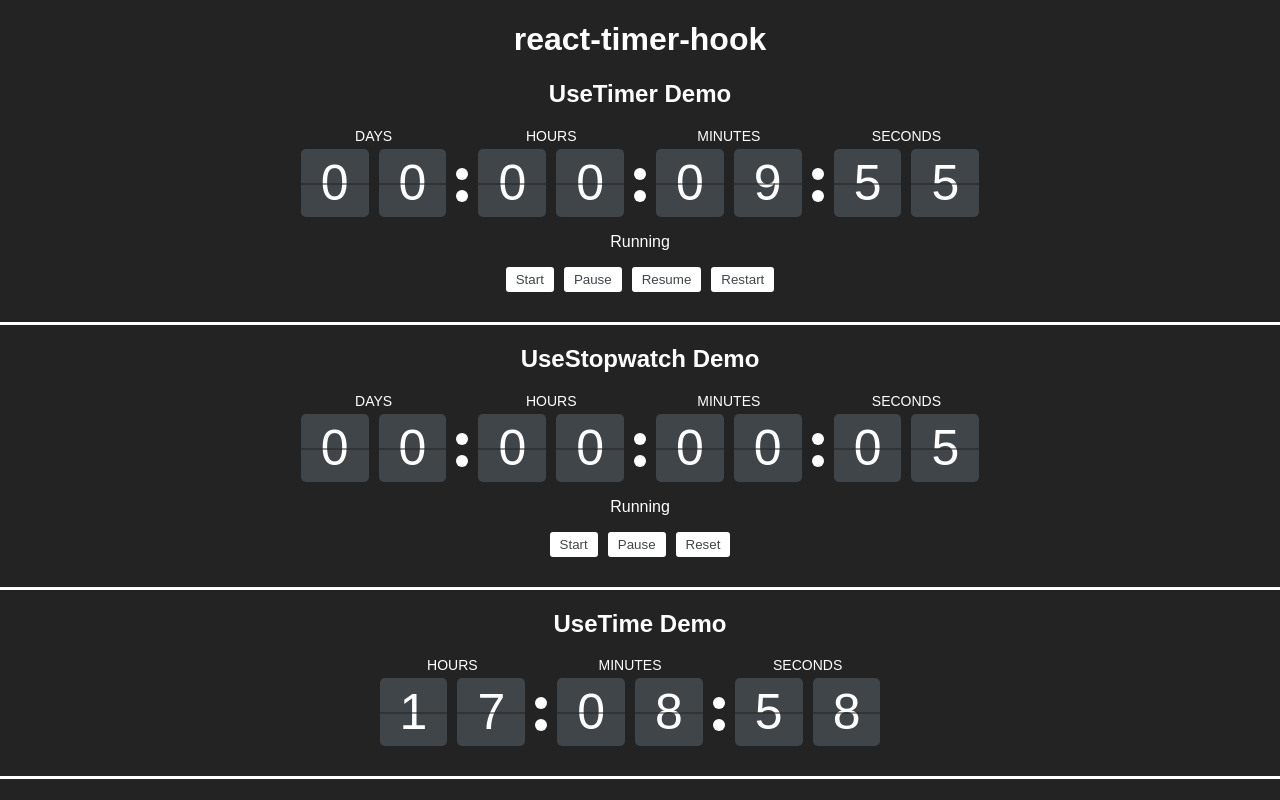
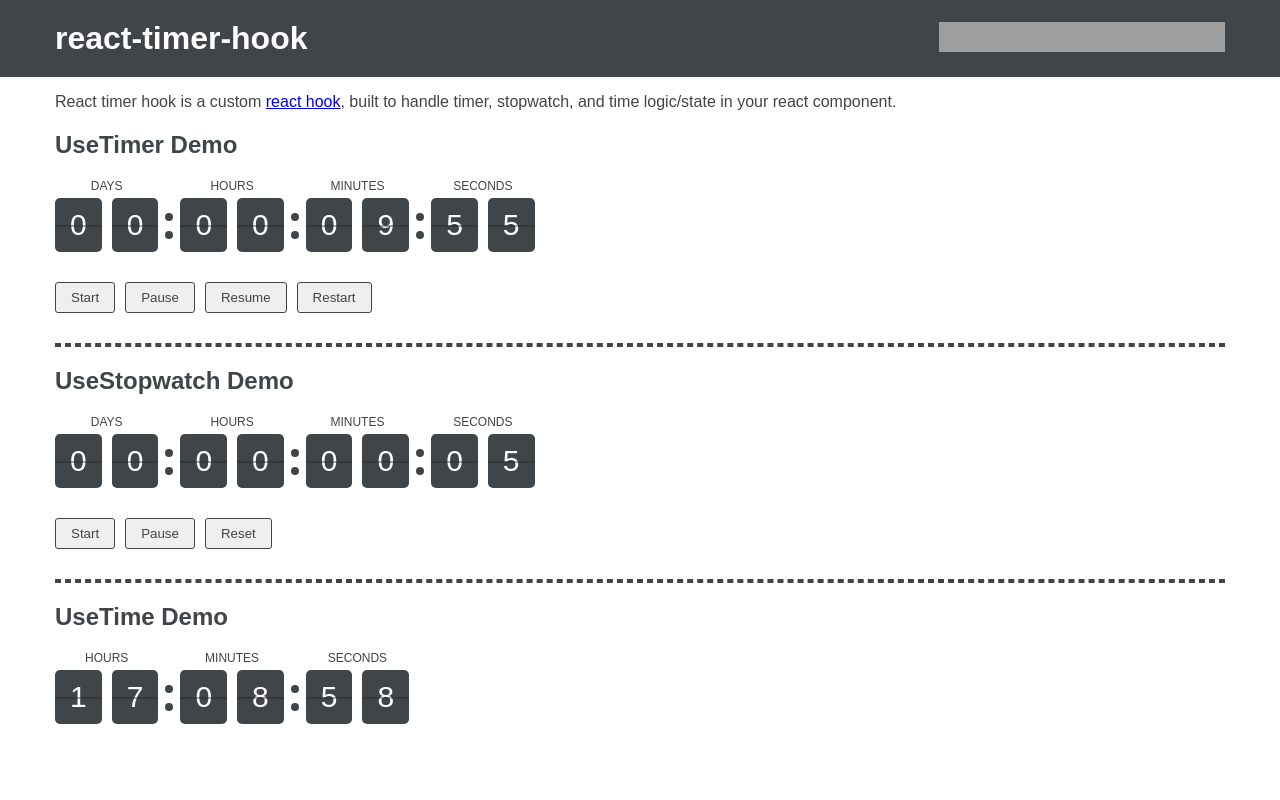
Before and after one commit to amrlabib/react-timer-hook, a React app: page / in a window 1280 px wide. Built offline with nearby package versions, Linux system fonts and the light colour scheme; grey boxes are pictures that could not be loaded; the HTML template or start-up script is replaced by a standard one.

Commit message:
demo style updates

```diff
--- a/demo/App.js
+++ b/demo/App.js
@@ -6,29 +6,48 @@ import UseTimeDemo from './components/UseTimeDemo';
 
 const GlobalStyle = createGlobalStyle`
   html, body {
-    padding: 0;
     margin: 0;
-    background-color: #232323;
     font-family: Arial;
-    color: white;
+    text-align: left;
+    color: #404549;
   }
+  h2 {
+    margin-top: 20px;
+  }
+`;
+
+const StyledContainer = styled.div`
+  width: 1170px;
+  margin-left: auto;
+  margin-right: auto;
 `;
 
 const StyledApp = styled.div`
   flex: 1;
-  width: 100%;
-  height: 100%;
 `;
 
-const StyledHeader = styled.h1`
-  text-align: center;
+const HeaderBG = styled.div`
+  background-color: #404549;
+`;
+
+const StyledHeader = styled.div`
+  display: flex;
+  justify-content: space-between;
+  align-items: center;
+
+  & h1 {
+    margin: 20px 0;
+  }
+`;
+
+const StyledH1 = styled.h1`
   color: white;
 `;
 
 const StyledSeparator = styled.div`
-  height: 3px;
-  background-color: white;
+  height: 0px;
   margin-top: 30px;
+  border: dashed 2px #404549;
 `;
 
 export default function App() {
@@ -38,13 +57,28 @@ export default function App() {
   return (
     <StyledApp>
       <GlobalStyle />
-      <StyledHeader>react-timer-hook</StyledHeader>
-      <UseTimerDemo expiryTimestamp={time} />
-      <StyledSeparator />
-      <UseStopwatchDemo />
-      <StyledSeparator />
-      <UseTimeDemo />
-      <StyledSeparator />
+      <HeaderBG>
+        <StyledContainer>
+          <StyledHeader>
+            <StyledH1>react-timer-hook</StyledH1>
+            <div>
+              <iframe src="https://ghbtns.com/github-btn.html?user=amrlabib&repo=react-timer-hook&type=star&count=true&size=large" frameborder="0" scrolling="0" width="160" height="30" title="GitHub" />
+              <iframe src="https://ghbtns.com/github-btn.html?user=amrlabib&repo=react-timer-hook&type=fork&count=true&size=large" frameborder="0" scrolling="0" width="126" height="30" title="GitHub" />
+            </div>
+          </StyledHeader>
+        </StyledContainer>
+      </HeaderBG>
+      <StyledContainer>
+        <p>
+          React timer hook is a custom <a href="https://reactjs.org/docs/hooks-intro.html" target="_blank">react hook</a>,
+          built to handle timer, stopwatch, and time logic/state in your react component.
+        </p>
+        <UseTimerDemo expiryTimestamp={time} />
+        <StyledSeparator />
+        <UseStopwatchDemo />
+        <StyledSeparator />
+        <UseTimeDemo />
+      </StyledContainer>
     </StyledApp>
   );
 }
--- a/demo/components/Button.js
+++ b/demo/components/Button.js
@@ -2,14 +2,18 @@ import React from 'react';
 import styled from 'styled-components';
 
 const StyledButton = styled.button`
-  background-color: white;
   border-radius: 5;
-  margin: 0 5px 0 5px;
+  margin: 0 10px 0 0px;
   outline: none;
   border: none;
-  padding: 5px 10px;
+  padding: 7px 15px;
   color: #404549;
   border-radius: 3px;
+  border: solid 1px #404549;
+  &: hover {
+    box-shadow: 0 0 11px rgba(33,33,33,.2);
+    cursor: pointer;
+  }
 `;
 
 export default function Button(props) {
--- a/demo/components/Digit.js
+++ b/demo/components/Digit.js
@@ -5,29 +5,35 @@ const StyledContainer = styled.div`
   display: flex;
   flex-direction: column;
   align-items: center;
+  margin: 0 7px;
+  &: first-child {
+    margin-left: 0;
+  }
 `;
 
 const StyledTitle = styled.span`
-  font-size: 14px;
-  color: white;
+  font-size: 12px;
   margin-bottom: 5px;
 `;
 
 const StyledDigitContainer = styled.div`
   display: flex;
   flex-direction: row;
+  padding: 0;
 `;
 
 const StyledSingleDigit = styled.span`
   position: relative;
   display: flex;
   flex: 0 1 25%;
-  font-size: 50px;
+  font-size: 30px;
   background-color: #404549;
   border-radius: 5px;
-  padding: 5px 20px;
+  padding: 10px 15px;
   color: white;
-  margin: 0 5px;
+  &:first-child {
+    margin-right: 10px;
+  }
   &:after {
     position: absolute;
     left: 0px;
@@ -38,11 +44,11 @@ const StyledSingleDigit = styled.span`
     width: '100%';
     height: 2px;
     background-color: #232323;
-    opacity: 0.5;
+    opacity: 0.4;
   }
 `;
 
-export default function Digit({ value, title, addSeparator }: Object) {
+export default function Digit({ value, title }: Object) {
   const leftDigit = value >= 10 ? value.toString()[0] : '0';
   const rightDigit = value >= 10 ? value.toString()[1] : value.toString();
   return (
--- a/demo/components/StyledTimer.js
+++ b/demo/components/StyledTimer.js
@@ -5,8 +5,8 @@ import Digit from './Digit';
 const StyledContainer = styled.div`
   display: flex;
   flex-direction: row;
-  justify-content: center;
   align-items: center;
+  margin-bottom: 30px;
 `;
 
 const StyledSepartorContainer = styled.span`
@@ -14,16 +14,16 @@ const StyledSepartorContainer = styled.span`
   flex-direction: column;
   align-items: center;
   align-self: flex-end;
-  margin: 0 5px 10px 5px;
+  margin: 0 0 8px 0px;
 `;
 
 const StyledSepartor = styled.span`
   display: inline-block;
-  width: 12px;
-  height: 12px;
-  background-color: white;
+  width: 8px;
+  height: 8px;
+  background-color: #404549;
   border-radius: 6px;
-  margin: 5px 0;
+  margin: 5px 0px;
 `;
 
 export default function StyledTimer({ seconds, minutes, hours, days }: Object) {
--- a/demo/components/UseStopwatchDemo.js
+++ b/demo/components/UseStopwatchDemo.js
@@ -17,10 +17,9 @@ export default function UseStopwatchDemo() {
 
 
   return (
-    <div style={{textAlign: 'center'}}>
+    <div>
       <h2>UseStopwatch Demo</h2>
       <StyledTimer seconds={seconds} minutes={minutes} hours={hours} days={days} />
-      <p>{isRunning ? 'Running' : 'Not running'}</p>
       <Button onClick={start}>Start</Button>
       <Button onClick={pause}>Pause</Button>
       <Button onClick={reset}>Reset</Button>
--- a/demo/components/UseTimeDemo.js
+++ b/demo/components/UseTimeDemo.js
@@ -6,7 +6,7 @@ import StyledTimer from './StyledTimer';
 const StyledRow = styled.div`
   flex: 1;
   display: flex;
-  justify-content: center;
+  // justify-content: center;
   align-items: center;
 `;
 
@@ -26,7 +26,7 @@ export default function UseTimeDemo() {
   } = useTime({ });
 
   return (
-    <div style={{textAlign: 'center'}}>
+    <div>
       <h2>UseTime Demo</h2>
       <StyledRow>
         <StyledTimer seconds={seconds} minutes={minutes} hours={hours} />
--- a/demo/components/UseTimerDemo.js
+++ b/demo/components/UseTimerDemo.js
@@ -18,10 +18,9 @@ export default function UseTimerDemo({ expiryTimestamp }) {
 
 
   return (
-    <div style={{ textAlign: 'center' }}>
+    <div>
       <h2>UseTimer Demo</h2>
       <StyledTimer seconds={seconds} minutes={minutes} hours={hours} days={days} />
-      <p>{isRunning ? 'Running' : 'Not running'}</p>
       <Button type="button" onClick={start}>Start</Button>
       <Button type="button" onClick={pause}>Pause</Button>
       <Button type="button" onClick={resume}>Resume</Button>
@@ -30,7 +29,7 @@ export default function UseTimerDemo({ expiryTimestamp }) {
         onClick={() => {
           // Restarts to 5 minutes timer
           const time = new Date();
-          time.setSeconds(time.getSeconds() + 300);
+          time.setSeconds(time.getSeconds() + 600);
           restart(time);
         }}
       >
--- a/package.json
+++ b/package.json
@@ -5,7 +5,7 @@
   "main": "dist/index.js",
   "types": "dist/index.d.ts",
   "scripts": {
-    "build:dev": "webpack --config webpack.dev.js && webpack-dev-server --open --config webpack.dev.js",
+    "build:demo": "webpack --config webpack.dev.js && webpack-dev-server --open --config webpack.dev.js",
     "build:prod": "rm -rf ./dist && webpack --config webpack.prod.js",
     "lint": "node_modules/.bin/eslint src"
   },
```
Also changed, not shown: 2 other files (tests, documents, lock files or other folders).
